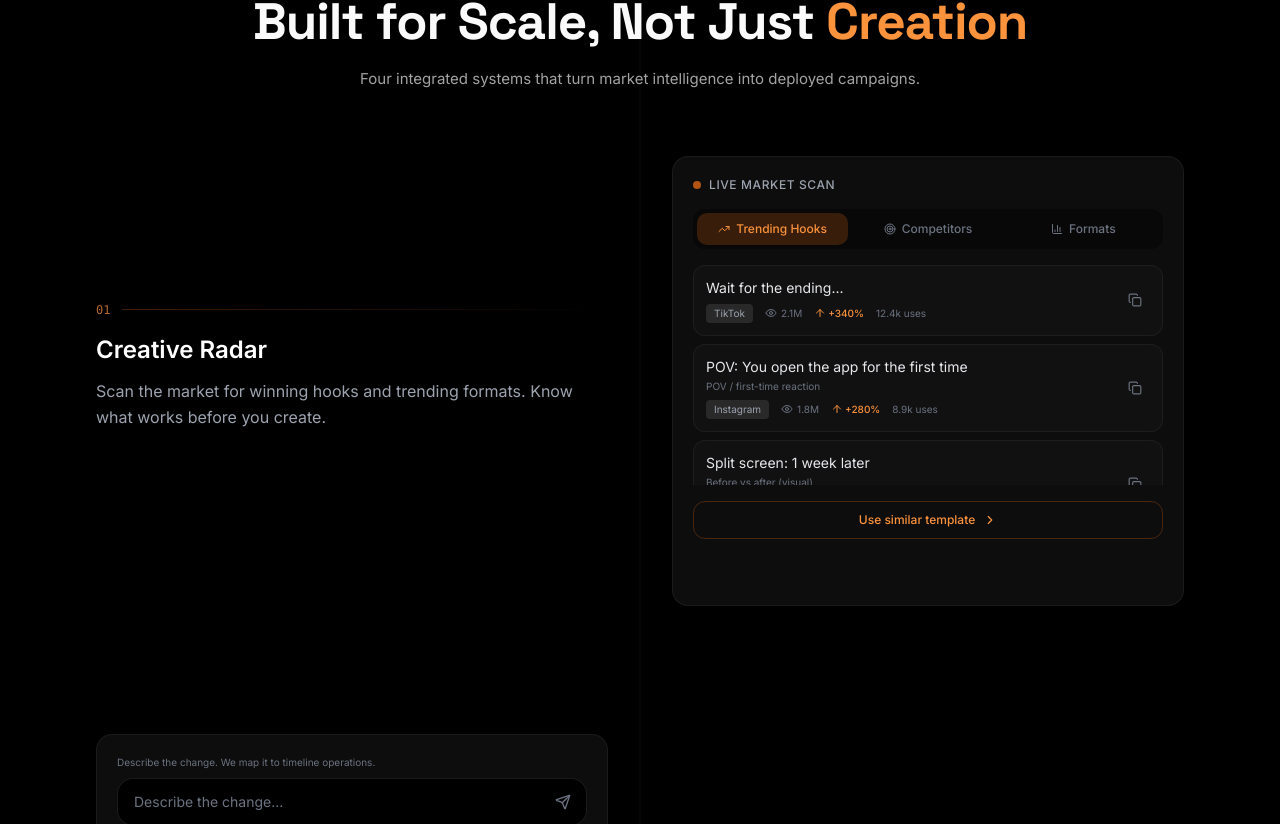
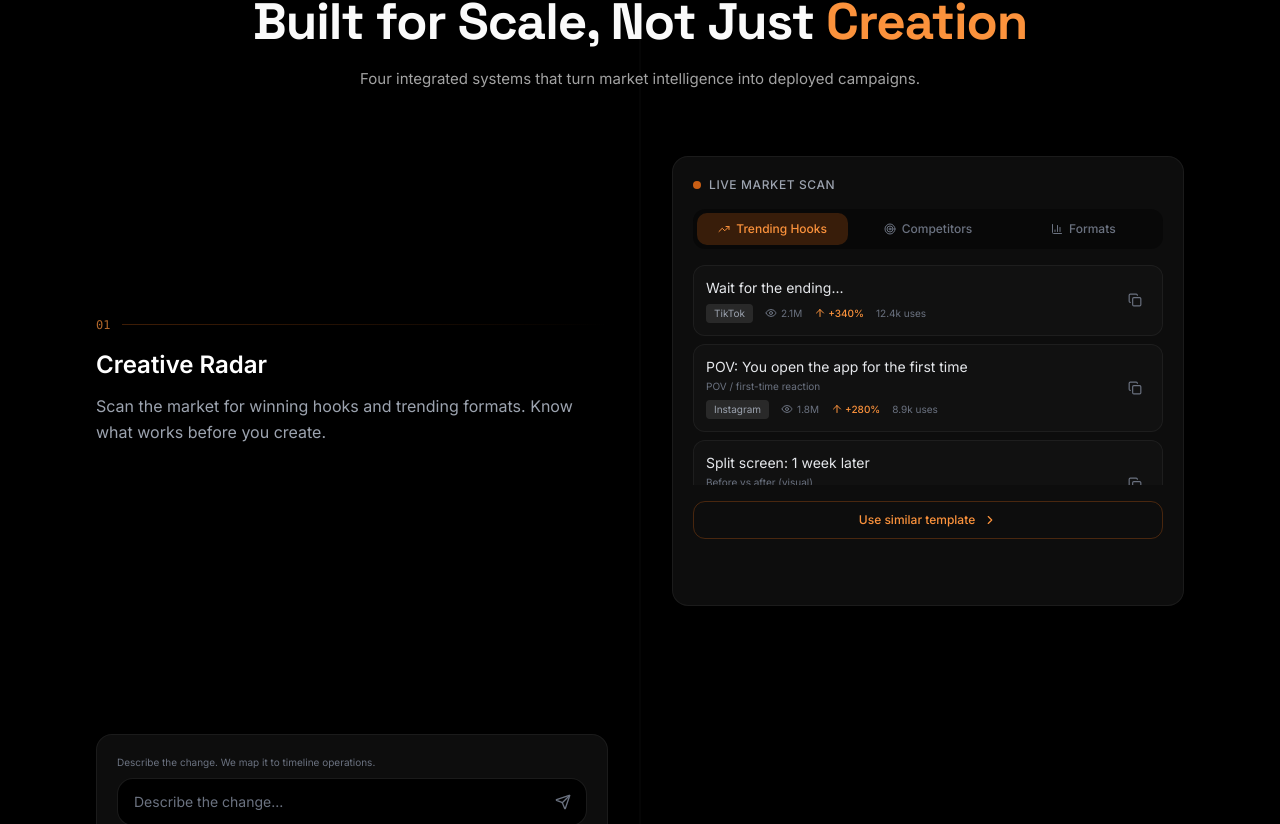
Before and after one commit to dramaad/officialwebsite, a React (Vite) app: page / in a window 1280 px wide. Shown: the part 936-1760 px from the top of the page. Built offline with nearby package versions, Linux system fonts and the light colour scheme.

Commit message:
Update FeaturesSection.tsx

```diff
--- a/src/components/FeaturesSection.tsx
+++ b/src/components/FeaturesSection.tsx
@@ -637,8 +637,8 @@ export function FeaturesSection() {
       <div className="max-w-6xl mx-auto px-4 sm:px-6 lg:px-8">
         <div className="space-y-20 lg:space-y-32">
           {features.map((feature, index) => (
-            <div key={feature.id} data-feature={index} className={`grid lg:grid-cols-2 gap-8 lg:gap-16 items-start ${index % 2 === 1 ? 'lg:grid-flow-dense' : ''}`}>
-              <div className={`${index % 2 === 1 ? 'lg:col-start-2' : ''} min-h-[420px] flex flex-col justify-center`}>
+            <div key={feature.id} data-feature={index} className={`grid lg:grid-cols-2 gap-8 lg:gap-16 items-center ${index % 2 === 1 ? 'lg:grid-flow-dense' : ''}`}>
+              <div className={index % 2 === 1 ? 'lg:col-start-2' : ''}>
                 <div className="flex items-center gap-3 mb-4">
                   <span className="text-xs font-mono text-orange-400/70">0{index + 1}</span>
                   <div className="h-px flex-1 bg-gradient-to-r from-orange-500/25 to-transparent" />
```
